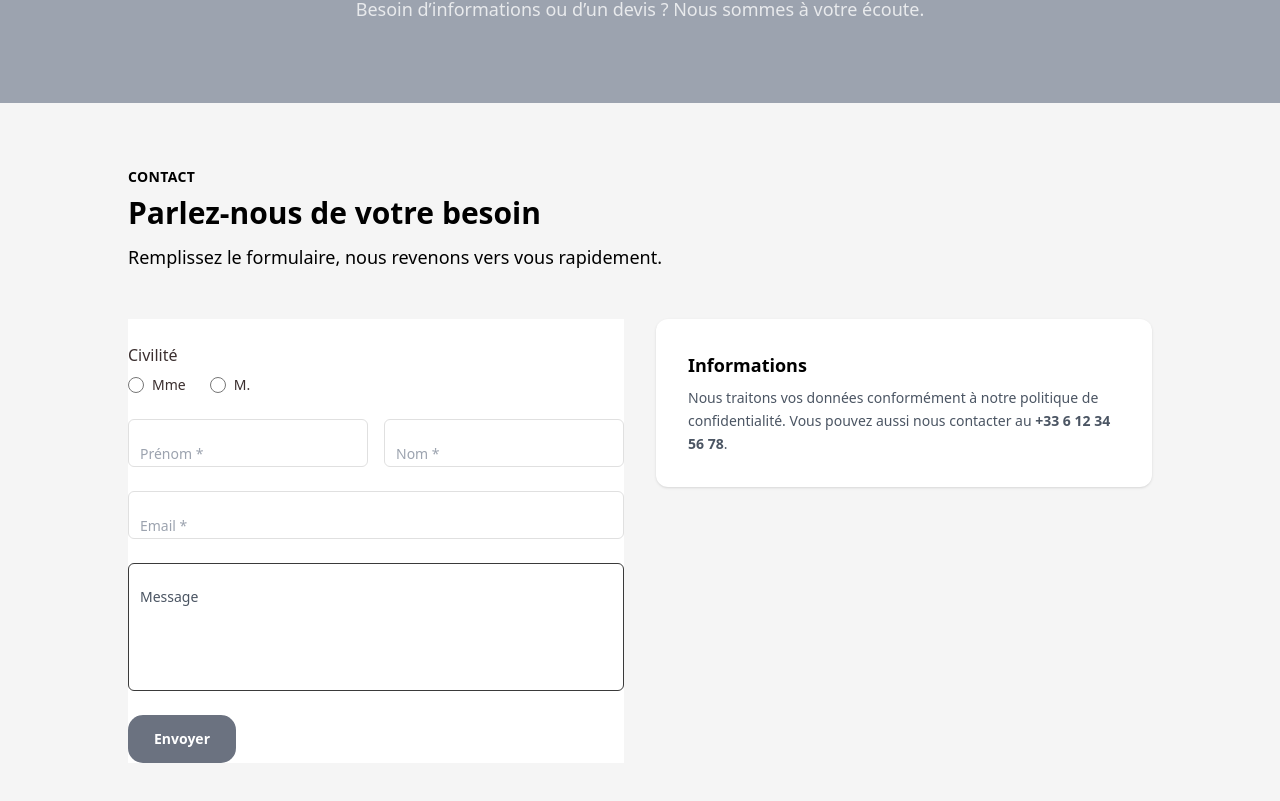
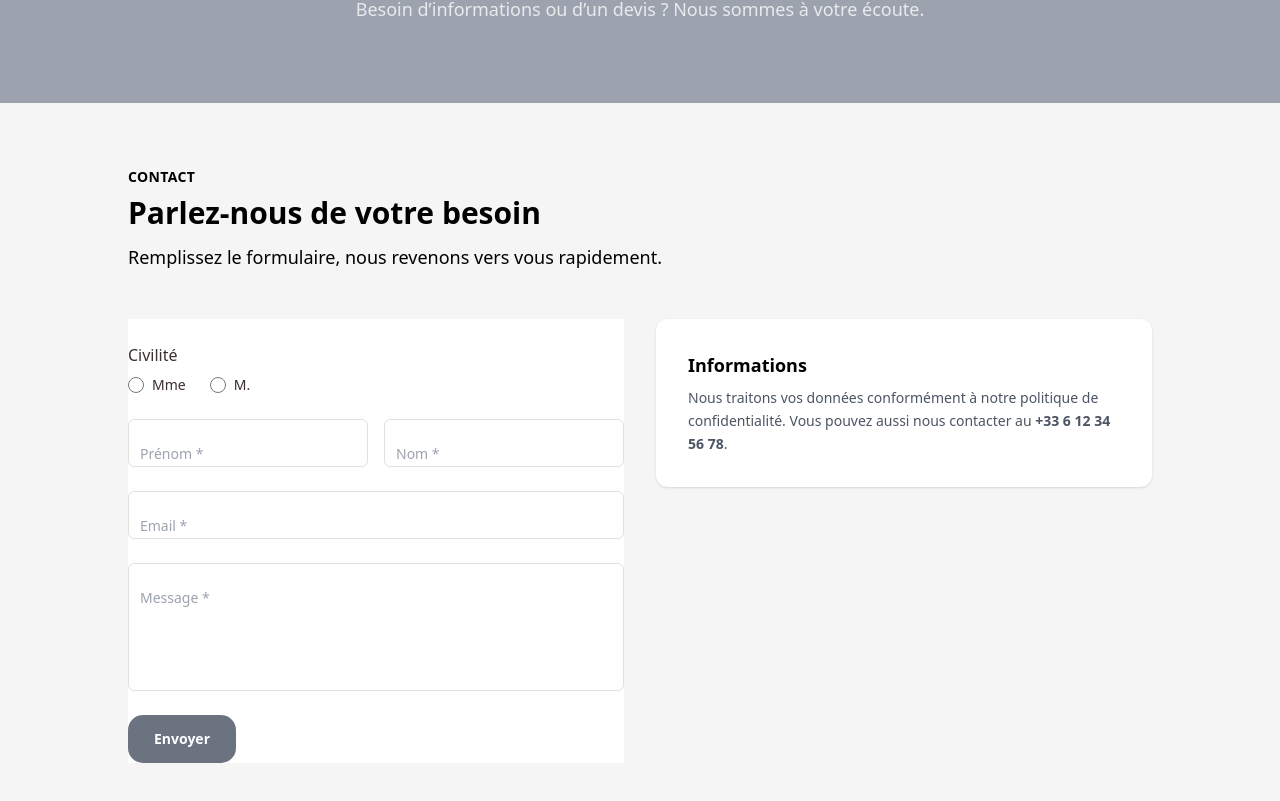
Before and after one commit to julienlisita/nextjs-ts-tailwind-template, a Next.js app: page /contact in a window 1280 px wide. Shown: the part 301-1102 px from the top of the page. Built offline with nearby package versions, Linux system fonts and the light colour scheme; no server answers.

Commit message:
refactor(ui): enhance FloatingTextarea with unified label animation and theme colors

```diff
--- a/src/components/form/FloatingTextarea.css
+++ b/src/components/form/FloatingTextarea.css
@@ -1,29 +1,90 @@
-.floating-textarea {
-  @apply block w-full text-sm rounded-md appearance-none transition resize-none;
+/* src/components/ui/FloatingTextArea.css */
 
-  @apply px-3 pb-2.5 pt-4;
-
-  @apply border focus:outline-none focus:ring-0;
-
-  background-color: white;
-  color: black;
-  border-color: #3a3a3a;
+.floating-textarea-wrapper {
+  position: relative;
+  z-index: 0;
+  width: 100%;
 }
 
-.floating-textarea:focus {
-  border-color: #5ac8fa;
+/* Zone de texte */
+.floating-textarea {
+  @apply block w-full text-sm rounded-md transition px-3 pb-2.5 pt-4 resize-none;
+  background-color: var(--color-surface);
+  color: var(--color-text);
+  border: 1px solid var(--color-border);
 }
 
-.floating-textarea-label {
-  @apply absolute text-sm duration-300 transform top-2 z-10 left-3 origin-[0];
-
-  color: #4b5563; /* gray-600 */
+/* Masquer le vrai placeholder (pour le flottant) */
+.floating-textarea::placeholder {
+  color: transparent;
 }
 
-.floating-textarea:placeholder-shown + .floating-textarea-label {
-  transform: translateY(1rem) scale(1);
+/* Hover / Focus */
+.floating-textarea:hover {
+  border-color: color-mix(in oklab, var(--color-border), var(--color-text) 20%);
 }
 
-.floating-textarea:focus + .floating-textarea-label {
-  transform: translateY(-0.75rem) scale(0.75);
+.floating-textarea:focus,
+.floating-textarea:focus-visible {
+  outline: none;
+  border-color: var(--color-primary);
+  box-shadow: 0 0 0 3px color-mix(in oklab, var(--color-primary), white 85%);
 }
+
+/* Disabled / Readonly */
+.floating-textarea:disabled,
+.floating-textarea[readonly] {
+  background-color: color-mix(in oklab, var(--color-surface), var(--color-border) 20%);
+  color: color-mix(in oklab, var(--color-text), var(--color-muted) 30%);
+  cursor: not-allowed;
+}
+
+/* Invalid */
+.floating-textarea.is-invalid {
+  border-color: #dc2626; /* red-600 */
+  box-shadow: 0 0 0 3px color-mix(in oklab, #dc2626, white 85%);
+}
+
+/* Label flottant */
+.floating-textarea-label {
+  position: absolute;
+  top: 0.5rem;
+  left: 0.75rem;
+  font-size: 0.875rem; /* text-sm */
+  color: var(--color-muted);
+  z-index: 10;
+  transform-origin: 0 0;
+  transform: translateY(1rem) scale(1);
+  transition:
+    transform 0.2s ease,
+    color 0.2s ease,
+    background 0.2s ease,
+    padding 0.2s ease;
+}
+
+/* Monte le label quand focus ou contenu présent */
+.floating-textarea:focus + .floating-textarea-label,
+.floating-textarea:not(:placeholder-shown) + .floating-textarea-label {
+  transform: translateY(-0.6rem) scale(0.82);
+  color: var(--color-primary);
+  background: var(--color-surface);
+  padding: 0 0.2rem; /* lisible sur la bordure */
+}
+
+/* Aide / erreur */
+.floating-textarea-help {
+  margin-top: 0.375rem;
+  font-size: 0.8125rem;
+  color: var(--color-muted);
+}
+.floating-textarea-help.is-error {
+  color: #dc2626;
+}
+
+/* Autofill (Safari/Chrome) */
+.floating-textarea:-webkit-autofill {
+  -webkit-text-fill-color: var(--color-text);
+  transition:
+    background-color 9999s ease-out,
+    color 9999s ease-out;
+}
--- a/src/components/form/FloatingTextarea.tsx
+++ b/src/components/form/FloatingTextarea.tsx
@@ -11,6 +11,10 @@ type FloatingTextareaProps = {
   rows?: number;
   required?: boolean;
   className?: string;
+  /** message d’erreur (force l’état invalid) */
+  error?: string;
+  /** petit texte d’aide sous le champ */
+  helperText?: string;
 } & React.TextareaHTMLAttributes<HTMLTextAreaElement>;
 
 export default function FloatingTextarea({
@@ -19,22 +23,35 @@ export default function FloatingTextarea({
   rows = 5,
   required = false,
   className = '',
+  error,
+  helperText,
   ...props
 }: FloatingTextareaProps) {
+  const helpId = helperText || error ? `${name}-help` : undefined;
+
   return (
-    <div className="relative z-0 w-full group">
+    <div className={`floating-textarea-wrapper ${className}`}>
       <textarea
         id={name}
         name={name}
         rows={rows}
         required={required}
-        placeholder=" "
-        className={`floating-textarea ${className}`}
+        placeholder=" " /* nécessaire pour le label flottant */
+        aria-invalid={!!error}
+        aria-describedby={helpId}
+        className={`floating-textarea ${error ? 'is-invalid' : ''}`}
         {...props}
       />
       <label htmlFor={name} className="floating-textarea-label">
         {label}
+        {required ? ' *' : ''}
       </label>
+
+      {(helperText || error) && (
+        <p id={helpId} className={`floating-textarea-help ${error ? 'is-error' : ''}`}>
+          {error ?? helperText}
+        </p>
+      )}
     </div>
   );
 }
```
